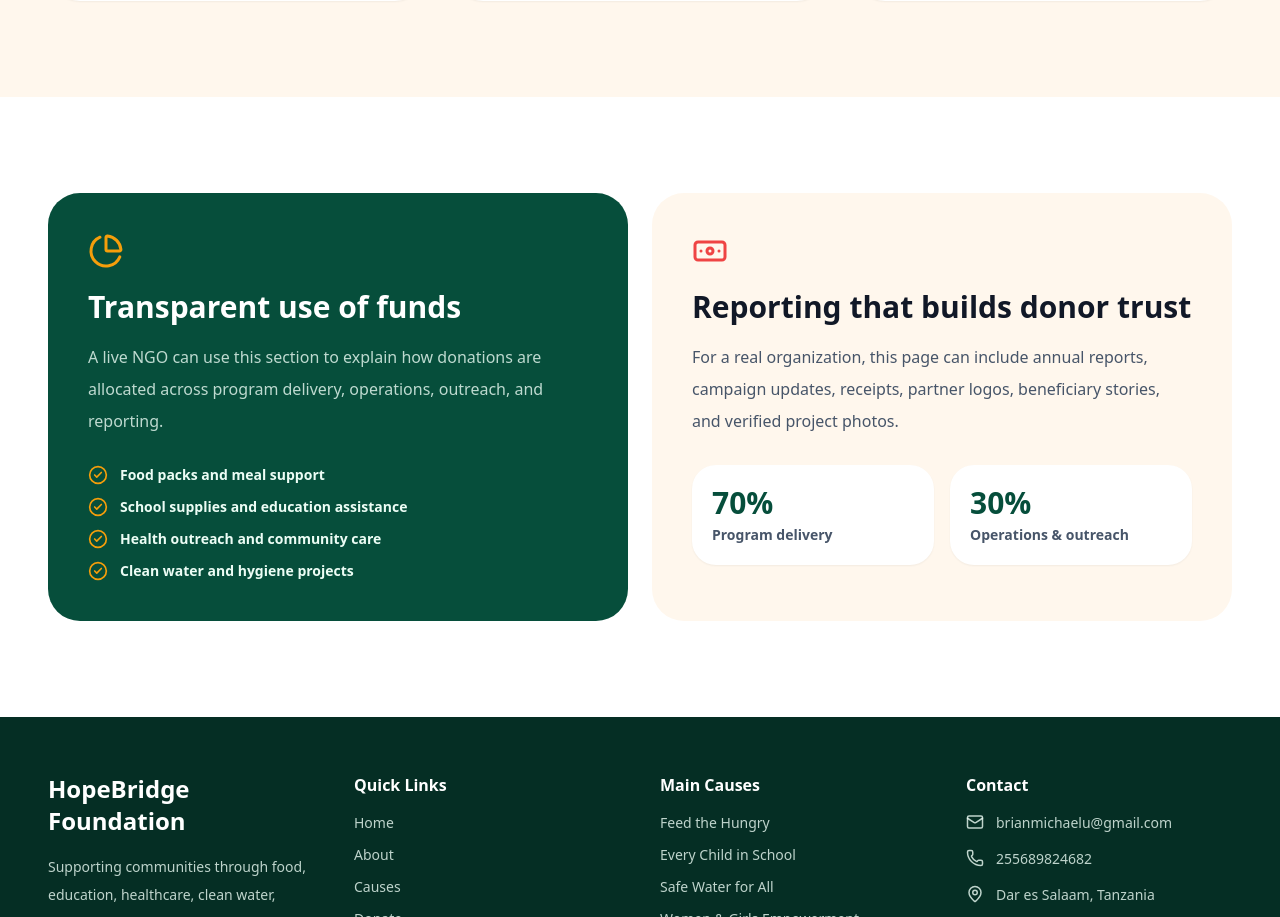
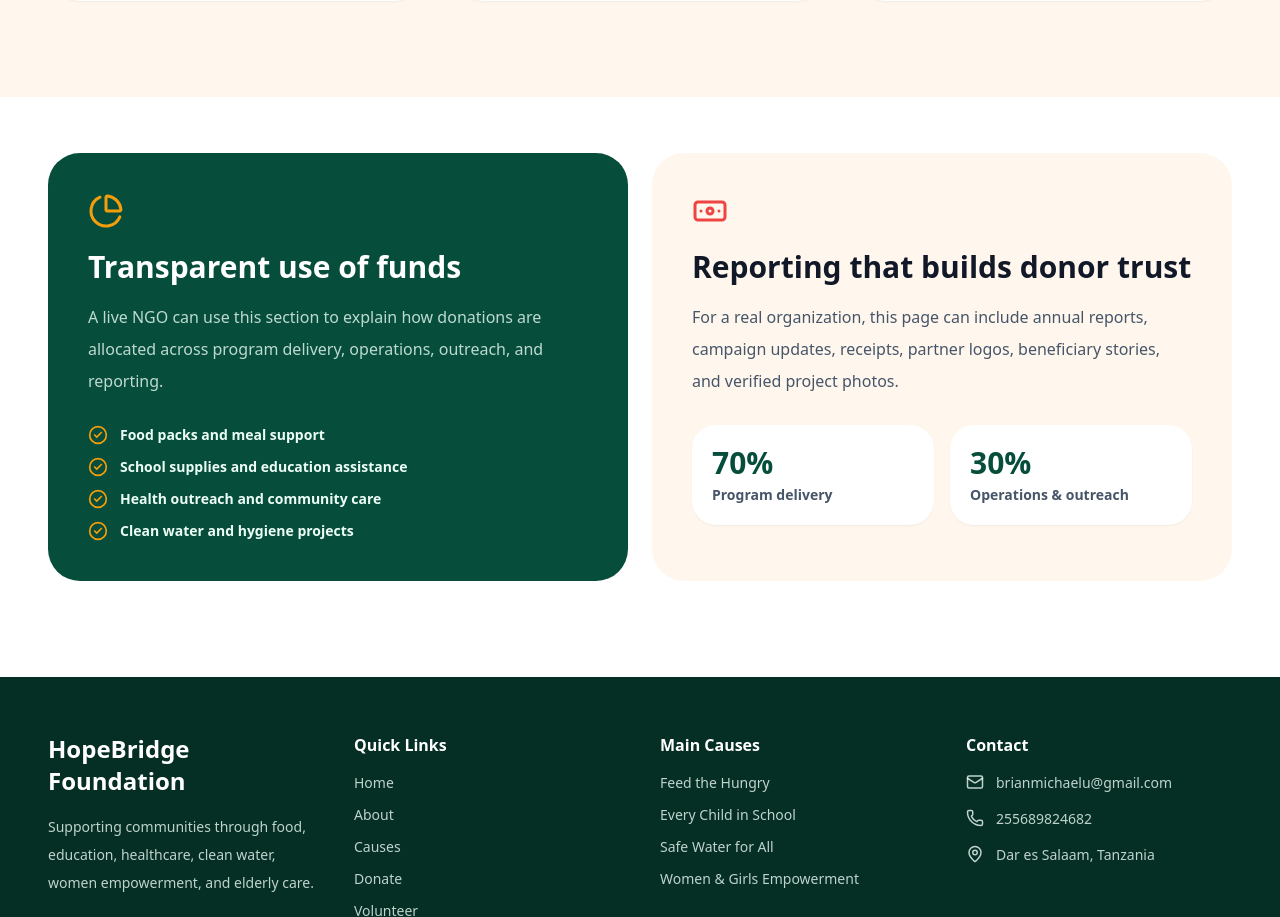
Before and after one commit to brianmichaelu/hopebridge-foundation, a Next.js app: page /impact in a window 1280 px wide. Shown: the part 2372-3289 px from the top of the page. Built offline with nearby package versions, Linux system fonts and the light colour scheme.

Commit message:
Refactor section className for better styling

```diff
--- a/app/impact/page.tsx
+++ b/app/impact/page.tsx
@@ -123,7 +123,7 @@ export default function ImpactPage() {
         </div>
       </section>
 
-      <section className="section-padding bg-white">
+      <section className="bg-white px-5 pb-16 pt-10 sm:px-8 lg:px-12 lg:pb-24 lg:pt-14">
         <div className="container-width grid gap-6 lg:grid-cols-2">
           <div className="rounded-[2rem] bg-forest p-8 text-white lg:p-10">
             <ChartPie className="text-gold" size={36} />
```
